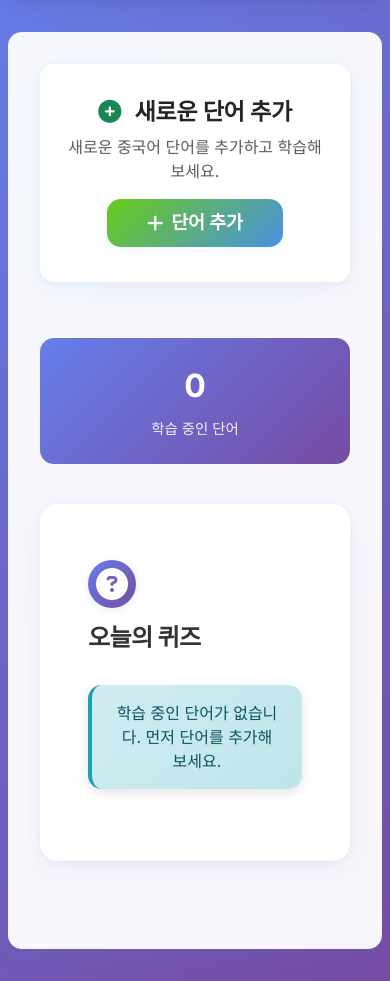
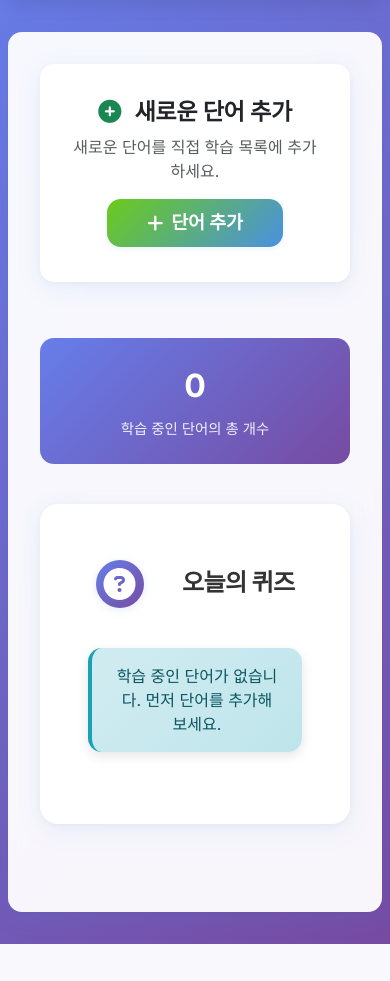
Before and after one commit to shhwangofficial/chinese-voca, a Django app: page /words/ in a window 390 px wide. Shown: the part 81-1062 px from the top of the page. After the commit the page ends 1025 px from the top, so only its background shows below. Run offline with Django 5.2, Linux system fonts and the light colour scheme; the visitor is signed in with stand-in values (Sample User, id 1); data that the repository does not hold is empty.

Commit message:
minor changes in homepage UI

```diff
--- a/words/templates/words/index.html
+++ b/words/templates/words/index.html
@@ -18,9 +18,16 @@
     .quiz-header-row {
         display: flex;
         align-items: center;
+        justify-content: space-between;
         gap: 2rem;
         flex-wrap: wrap;
         margin-bottom: 0;
+    }
+    .quiz-header-left {
+        display: flex;
+        align-items: center;
+        gap: 1.2rem;
+        flex-shrink: 0;
     }
     .quiz-header-row h3 {
         margin-bottom: 0;
@@ -29,19 +36,30 @@
         color: #333;
         flex-shrink: 0;
     }
+    .quiz-header-center {
+        display: flex;
+        align-items: center;
+        gap: 0.75rem;
+        flex: 1;
+        justify-content: center;
+        min-width: 0;
+    }
     .quiz-header-row label {
         margin-bottom: 0;
         font-weight: 600;
-        min-width: 90px;
         color: #4A90E2;
         flex-shrink: 0;
+        white-space: nowrap;
     }
     .quiz-header-row .quiz-input-modern {
         width: 120px;
         max-width: 140px;
         min-width: 80px;
-        margin-right: 1rem;
         text-align: center;
+        flex-shrink: 0;
+    }
+    .quiz-header-right {
+        flex-shrink: 0;
     }
     .quiz-header-row .quiz-btn-modern {
         background: linear-gradient(135deg, #4A90E2, #6BCB1A);
@@ -192,18 +210,37 @@
         align-items: center;
         gap: 1rem;
         margin-bottom: 0;
-        margin-left: auto;
     }
     .quiz-btn-modern.btn-wide {
         padding: 1rem 2.5rem;
         min-width: 180px;
         border-radius: 14px;
     }
-    @media (max-width: 600px) {
+    @media (max-width: 856px) {
+        .quiz-header-center label {
+            display: none;
+        }
+    }
+    @media (max-width: 768px) {
         .quiz-header-row {
             flex-direction: column;
             align-items: stretch;
-            gap: 1rem;
+            gap: 1.5rem;
+        }
+        .quiz-header-left {
+            width: 100%;
+            justify-content: center;
+        }
+        .quiz-header-center {
+            width: 100%;
+            justify-content: center;
+        }
+        .quiz-header-right {
+            width: 100%;
+        }
+        .quiz-header-form {
+            width: 100%;
+            justify-content: center;
         }
         .quiz-btn-modern {
             width: 100%;
@@ -219,6 +256,11 @@
         } else if (value > 20) {
             input.value = 20;
         }
+        // 폼의 hidden input에도 값 복사
+        const formInput = document.getElementById('form_num_quiz');
+        if (formInput) {
+            formInput.value = input.value;
+        }
     }
 
     function validateQuizForm() {
@@ -228,11 +270,34 @@
         if (isNaN(value) || value < 1 || value > 20) {
             alert('퀴즈 문제 수는 1~20 사이의 숫자여야 합니다.');
             input.value = 5;
+            const formInput = document.getElementById('form_num_quiz');
+            if (formInput) {
+                formInput.value = 5;
+            }
             return false;
+        }
+
+        // 폼 제출 전에 값 복사
+        const formInput = document.getElementById('form_num_quiz');
+        if (formInput) {
+            formInput.value = value;
         }
 
         return true;
     }
+
+    // 페이지 로드 시 초기값 설정
+    document.addEventListener('DOMContentLoaded', function() {
+        const input = document.getElementById('num_quiz');
+        const formInput = document.getElementById('form_num_quiz');
+        if (input && formInput) {
+            formInput.value = input.value;
+            // 입력 필드 값이 변경될 때마다 폼 input에도 반영
+            input.addEventListener('input', function() {
+                formInput.value = input.value;
+            });
+        }
+    });
   </script>
 {% endblock head %}
 {% block content %}
@@ -247,7 +312,7 @@
                 <i class="fas fa-plus-circle text-success me-2"></i>
                 새로운 단어 추가
               </h3>
-              <p class="text-muted mb-0">새로운 중국어 단어를 추가하고 학습해보세요.</p>
+              <p class="text-muted mb-0">새로운 단어를 직접 학습 목록에 추가하세요.</p>
             </div>
             <div class="col-md-4 text-md-end mt-3 mt-md-0">
               <a href="{% url 'words:add' %}" class="btn btn-modern-add">
@@ -262,7 +327,7 @@
     <div class="col-12 mb-4">
       <div class="stats-card">
         <div class="stats-number">{{ total_learning_words }}</div>
-        <div class="stats-label">학습 중인 단어</div>
+        <div class="stats-label">학습 중인 단어의 총 개수</div>
       </div>
     </div>
     <!-- 오늘의 퀴즈 섹션 -->
@@ -270,25 +335,23 @@
       <div class="card quiz-modern-card">
         <div class="card-body">
           <div class="quiz-header-row">
+            <div class="quiz-header-left">
               <div class="quiz-icon">
                 <i class="fas fa-question-circle"></i>
               </div>
               <h3>오늘의 퀴즈</h3>
+            </div>
             {% if total_learning_words == 0 %}
               <div class="w-100 text-center mt-3">
-                <div class="alert alert-info alert-custom">
-                  학습 중인 단어가 없습니다. 먼저 단어를 추가해보세요.
-                </div>
+                <div class="alert alert-info alert-custom">학습 중인 단어가 없습니다. 먼저 단어를 추가해보세요.</div>
               </div>
             {% elif today_review_words == 0 %}
               <div class="w-100 text-center mt-3">
-                <div class="alert alert-info alert-custom">
-                  오늘 복습할 단어가 없습니다. 내일 다시 시도해보세요.
-                </div>
+                <div class="alert alert-info alert-custom">오늘 복습할 단어가 없습니다. 내일 다시 시도해보세요.</div>
               </div>
             {% else %}
+              <div class="quiz-header-center">
                 <label for="num_quiz">퀴즈 문제 수</label>
-              <form action="{% url 'words:quiz' %}" method="get" class="quiz-header-form" onsubmit="return validateQuizForm()">
                 <input type="number"
                        class="form-control quiz-input-modern"
                        name="num_quiz"
@@ -299,10 +362,18 @@
                        placeholder="1~20"
                        required
                        onchange="validateQuizNumber(this)">
+              </div>
+              <div class="quiz-header-right">
+                <form action="{% url 'words:quiz' %}"
+                      method="get"
+                      class="quiz-header-form"
+                      onsubmit="return validateQuizForm()">
+                  <input type="hidden" name="num_quiz" id="form_num_quiz">
                   <button type="submit" class="btn quiz-btn-modern btn-wide">
                     <i class="fas fa-play me-2"></i>퀴즈 시작
                   </button>
                 </form>
+              </div>
             {% endif %}
           </div>
         </div>
```
Lines whose indentation alone changed are shown as unchanged.
